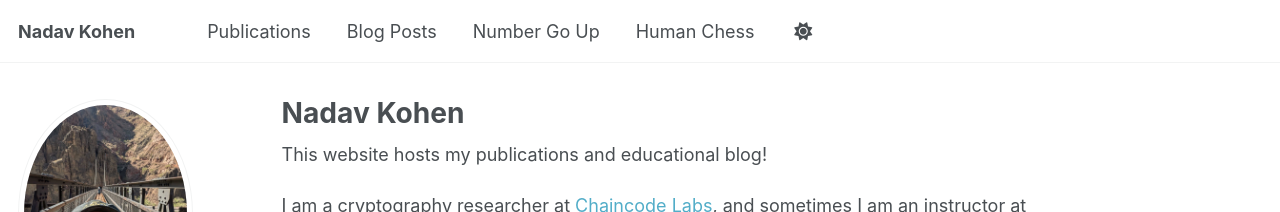
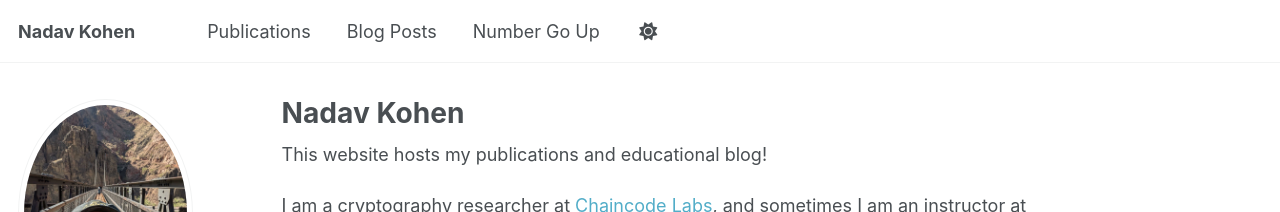
Before and after one commit to nkohen/nkohen.github.io, a Jekyll site: the page built from _pages/about.md, in a window 1280 px wide. Shown: the top 212 px of the page. Built offline with Jekyll 4.4.1, drawn with Linux system fonts in a browser that asks for light colours; a script that is not in the unit is left out.

Commit message:
Revert "nav: add Human Chess link to header"
This reverts commit 4a04f75d09ae4ccea24ed67521ea6a2beebaebcf.

```diff
--- a/_data/navigation.yml
+++ b/_data/navigation.yml
@@ -26,9 +26,6 @@ main:
   - title: "Number Go Up"
     url: /number-go-up/
 
-  - title: "Human Chess"
-    url: /human-chess/
-
   # - title: "CV"
   #   url: /cv/
 
```
